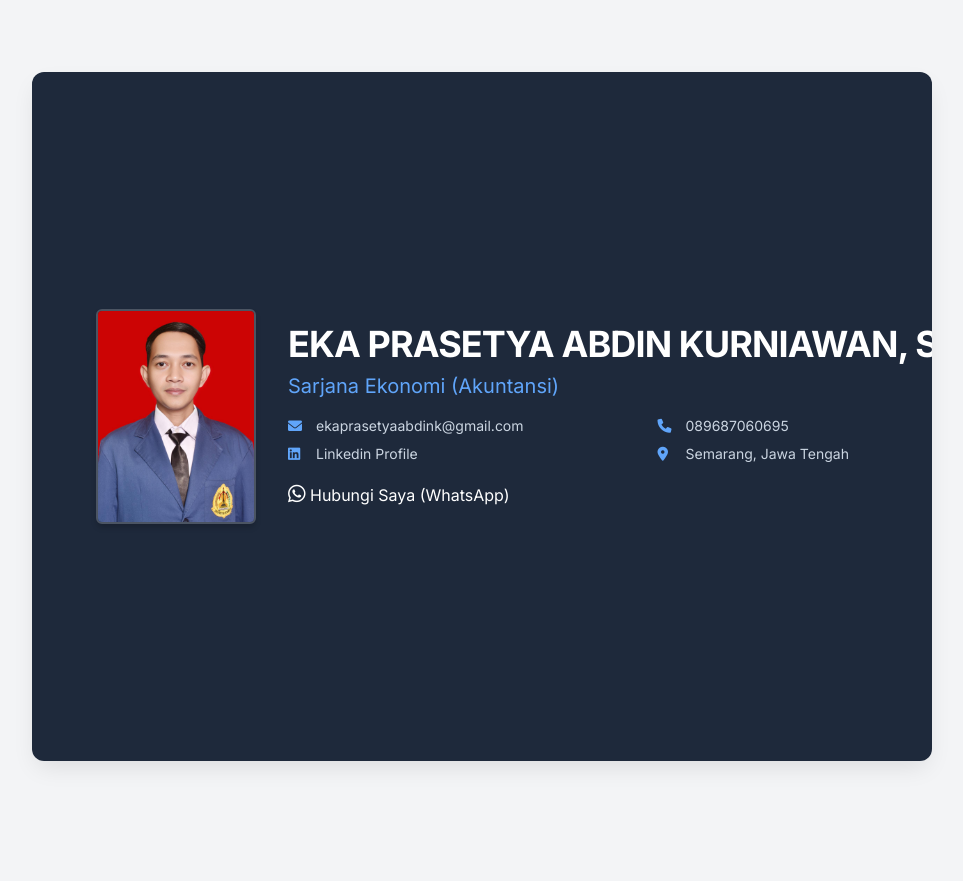
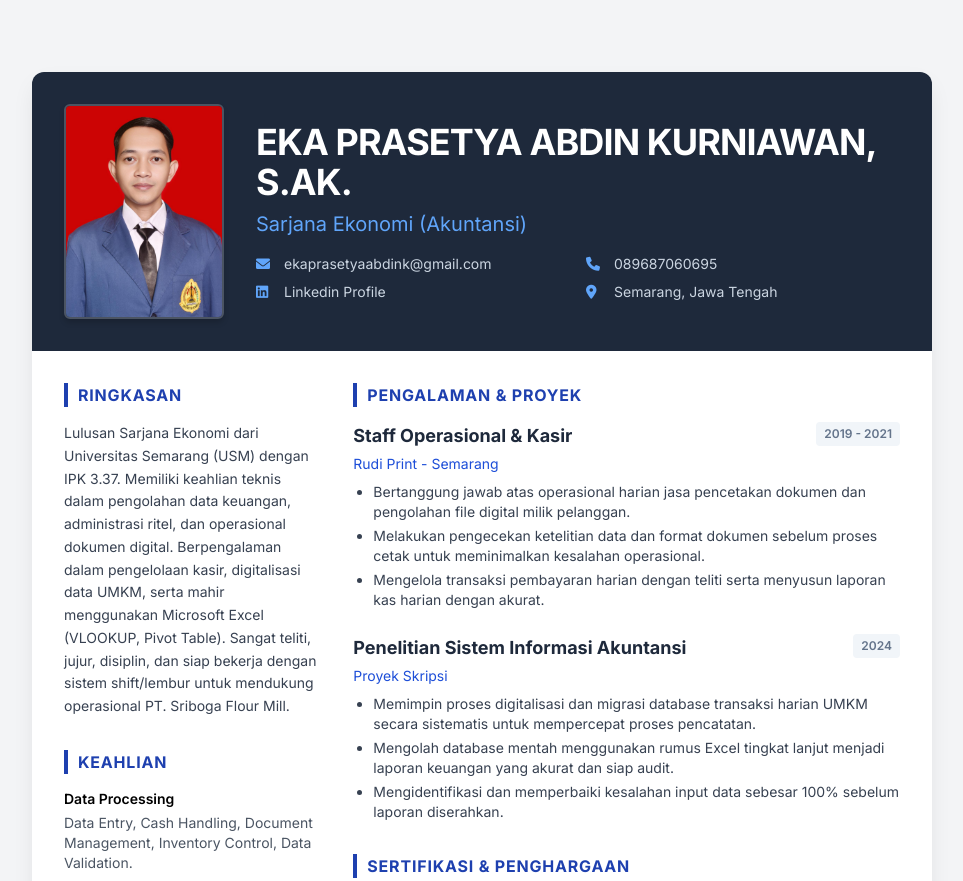
Before and after one commit to ekaprasetyaabdink-ai/CV_EkaPrasetya_DataEntry_PT.Sriboga, a plain HTML site: page index.html in a window 1280 px wide. Shown: the top 881 px of the page, without its empty margins (158-1121 px from the left). Before the commit the page ends 833 px from the top, so only its background shows below. Drawn offline with nearby package versions, Linux system fonts and the light colour scheme.

Commit message:
Update index.html

```diff
--- a/index.html
+++ b/index.html
@@ -61,8 +61,6 @@
         <div class="bg-slate-800 text-white p-8 md:flex items-center gap-8">
             <div class="flex-shrink-0 mb-6 md:mb-0 flex justify-start">
                 <!-- Foto Profil -->
-               <div class="bg-slate-800 text-white p-8 md:flex items-center gap-8">
-    <div class="flex-shrink-0 mb-6 md:mb-0 flex justify-start">
                 <img src="Foto Ijazah - Eka.jpg"
      alt="Eka Prasetya Abdin Kurniawan"
      class="profile-img border-2 border-white/20">
@@ -71,13 +69,13 @@
                 <h1 class="text-3xl md:text-4xl font-bold mb-2 uppercase tracking-tight">EKA PRASETYA ABDIN KURNIAWAN, S.ak.</h1>
                 <p class="text-xl text-blue-400 font-medium mb-4">Sarjana Ekonomi (Akuntansi)</p>
 
-        <div class="grid grid-cols-1 md:grid-cols-2 gap-y-2 gap-x-4 text-sm text-slate-300 mb-4">
+                <div class="grid grid-cols-1 md:grid-cols-2 gap-y-2 gap-x-4 text-sm text-slate-300">
                     <a href="mailto:ekaprasetyaabdink@gmail.com" class="contact-link flex items-center gap-2">
                         <i class="fas fa-envelope text-blue-400 w-5"></i> ekaprasetyaabdink@gmail.com
                     </a>
-            <div class="flex items-center gap-2">
+                    <a href="tel:089687060695" class="contact-link flex items-center gap-2">
                         <i class="fas fa-phone text-blue-400 w-5"></i> 089687060695
-            </div>
+                    </a>
                     <a href="https://www.linkedin.com/in/eka-prasetya-61b3703b7" target="_blank" class="contact-link flex items-center gap-2">
                         <i class="fab fa-linkedin text-blue-400 w-5"></i> Linkedin Profile
                     </a>
@@ -85,10 +83,6 @@
                         <i class="fas fa-location-dot text-blue-400 w-5"></i> Semarang, Jawa Tengah
                     </div>
                 </div>
-
-        <a href="https://wa.me/6289687060695" class="wa-button no-print">
-            <i class="fab fa-whatsapp text-xl"></i> Hubungi Saya (WhatsApp)
-        </a>
             </div>
         </div>
 
```
Lines whose indentation alone changed are shown as unchanged.
